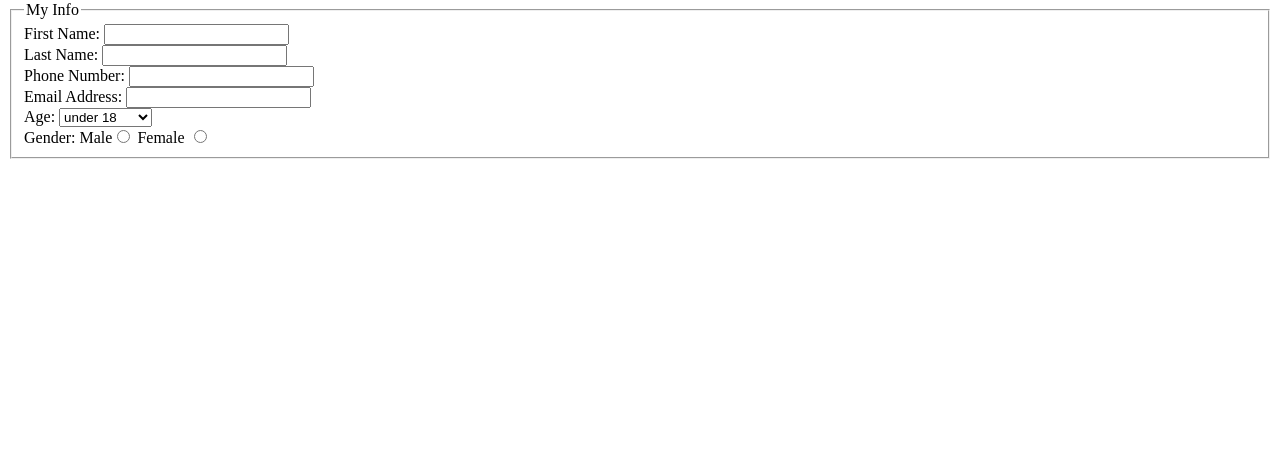
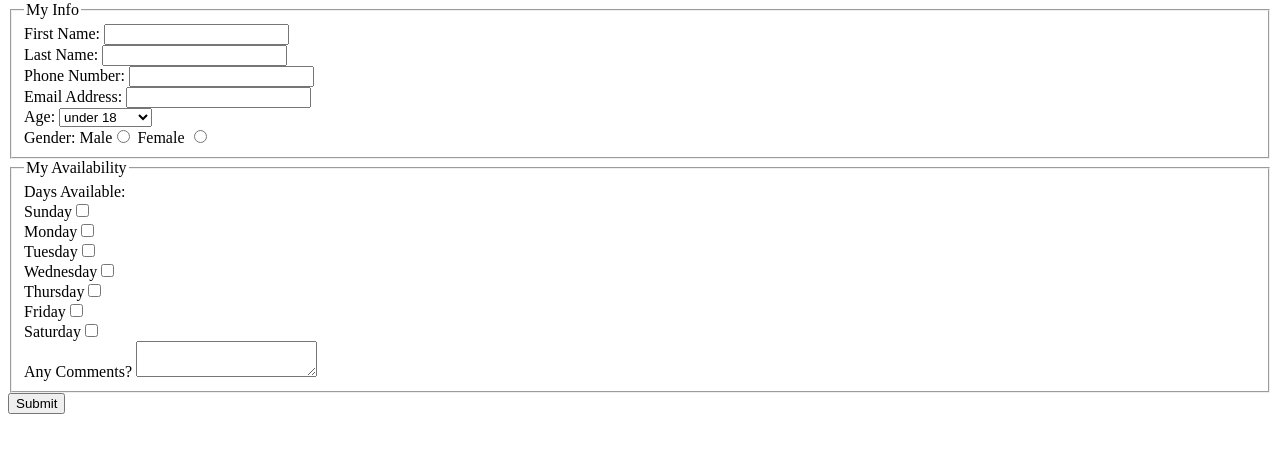
Before and after one commit to eric-bartell/eric-bartell.github.io, a plain HTML site: page labs/lab4/index.html in a window 1280 px wide. Shown: the part 79-532 px from the top of the page. Drawn offline with Linux system fonts and the light colour scheme.

Commit message:
added availability field, submit button, and hidden field

```diff
--- a/labs/lab4/index.html
+++ b/labs/lab4/index.html
@@ -41,11 +41,33 @@
 
   <div>
     <label>Gender: <label>Male<input type="radio" name="gender_field" value="m"></label>
-    <label>Female <input type="radio" name="gender_field" value="f"></label>
+    <label>Female <input type="radio" name="gender_field" value="f"></label></label>
+  </div>
+  </fieldset>
+  <fieldset>
+  <legend>My Availability</legend>
+
+  <div>
+  	<label>Days Available:
+    <div><label>Sunday<input type="checkbox" name="available_field[]" value="sunday"></label></div>
+    <div><label>Monday<input type="checkbox" name="available_field[]" value="monday"></label></div>
+    <div><label>Tuesday<input type="checkbox" name="available_field[]" value="tuesday"></label></div>
+    <div><label>Wednesday<input type="checkbox" name="available_field[]" value="wednesday"></label></div>
+    <div><label>Thursday<input type="checkbox" name="available_field[]" value="thursday"></label></div>
+    <div><label>Friday<input type="checkbox" name="available_field[]" value="friday"></label></div>
+    <div><label>Saturday<input type="checkbox" name="available_field[]" value="saturday"></label></div>
+  </label>
   </div>
 
+  <div>
+    <label>Any Comments? <textarea name="comments_field"></textarea></label>
+  </div>
   </fieldset>
+  <div>
+  	<input type="submit" name="Send Me">
+  </div>
   </form>
+  <input type="hidden" name="hidden_field" value="ebartell">
 </body>
 
 </html>
```
